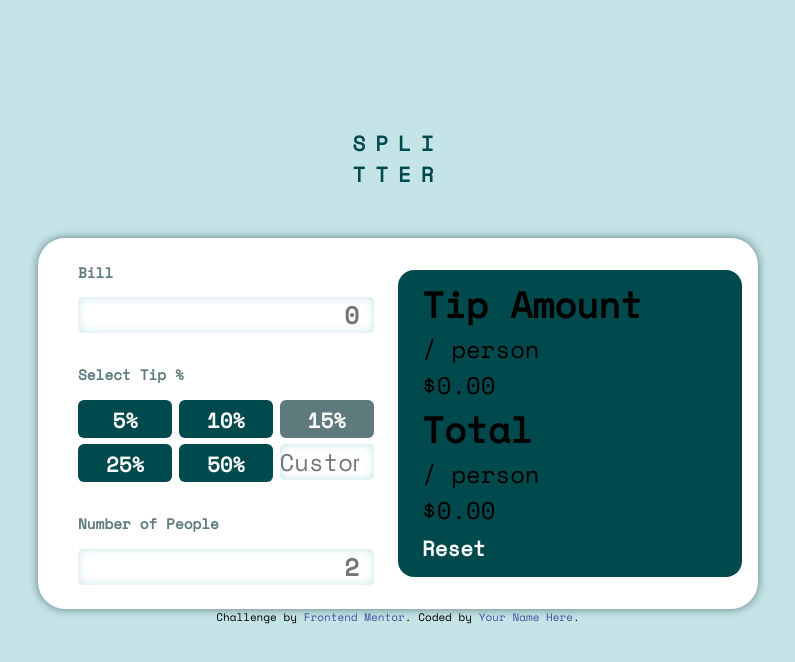
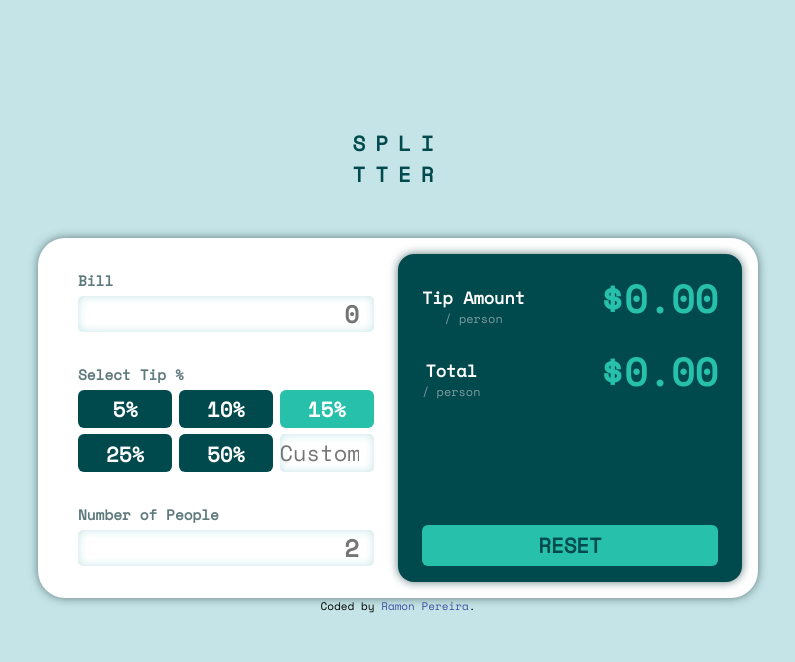
Before and after one commit to RamonAPereira/tip-calculator-app, a website: page index.html in a window 1280 px wide. Shown: the whole page, without its empty margins (242-1037 px from the left). Drawn offline with nearby package versions, Linux system fonts and the light colour scheme.

Commit message:
desktop final

```diff
--- a/index.html
+++ b/index.html
@@ -21,7 +21,7 @@
         <p class="content-container__input-title">Bill</p>
         <input class="content-container__input" type="number" name="bill" placeholder="0">
       </label>
-      <label class="label" for="tip">
+      <label class="label label--margin" for="tip">
         <p class="content-container__input-title">Select Tip %</p>
         <div class="button-grid">
           <button class="button">5%</button>
@@ -56,14 +56,14 @@
           <span class="result__calc">$0.00</span>
         </div>
       </div>
-      <button class="button">Reset</button>
+      <button class="button button--large">Reset</button>
     </div>
   </div>
 
 
   <div class="attribution">
-    Challenge by <a href="https://www.frontendmentor.io?ref=challenge" target="_blank">Frontend Mentor</a>.
-    Coded by <a href="#">Your Name Here</a>.
+    <!--Challenge by <a href="https://www.frontendmentor.io?ref=challenge" target="_blank">Frontend Mentor</a>.-->
+    Coded by <a href="#">Ramon Pereira</a>.
   </div>
 
 </body>
--- a/scss/_config.scss
+++ b/scss/_config.scss
@@ -8,6 +8,7 @@ $primary-color: hsl(183, 100%, 15%);
 
 //neutral
 
+$cyan: hsl(172, 67%, 45%);
 $darker-grayish-cyan: hsl(186, 14%, 43%);
 $dark-grayish-cyan: hsl(184, 14%, 56%);
 $lighter-grayish-cyan: hsl(185, 41%, 84%);
--- a/scss/main.scss
+++ b/scss/main.scss
@@ -33,20 +33,18 @@
   align-items: flex-start;
   width: 50%;
   border-radius: 1rem;
-  padding: 0.5rem 1.5rem;
+  padding: 1rem 1.5rem;
 
   &--primary {
     background: $primary-color;
+    box-shadow: 0px 0px 10px $darker-grayish-cyan;
   }
 
   &__input-title {
     font-size: 0.9rem;
     font-weight: bold;
     color: $darker-grayish-cyan;
-    margin-bottom: 0.9rem;
-  }
-  &:nth-child(2) {
-    margin: 1rem 0;
+    margin-bottom: 0.3rem;
   }
 
   &__input {
@@ -62,6 +60,9 @@
 
     &--thin {
       font-weight: lighter;
+      font-size: 1.38rem;
+      text-align: center;
+      min-height: 100%;
     }
 
     &:hover {
@@ -85,6 +86,11 @@
 
 .label {
   width: 100%;
+
+  &--margin {
+    margin: 2rem 0;
+    //background: red;
+  }
 }
 
 .button {
@@ -107,7 +113,45 @@
   }
 
   &--light {
-    background-color: $darker-grayish-cyan;
+    background-color: $cyan;
+  }
+
+  &--large {
+    background: $cyan;
+    min-width: 100%;
+    text-transform: uppercase;
+    color: $primary-color;
+  }
+}
+
+//results
+.result {
+  width: 100%;
+  &__calc {
+    font-size: 2.4rem;
+    color: $cyan;
+    font-weight: bold;
+  }
+}
+
+.result-container {
+  display: flex;
+  justify-content: space-between;
+  align-items: flex-end;
+  width: 100%;
+  margin: 0 0 1rem 0;
+  text-align: center;
+}
+
+.description {
+  &__title {
+    font-size: 1.053rem;
+    color: $white;
+  }
+
+  &__subtitle {
+    font-size: 0.747rem;
+    color: $dark-grayish-cyan;
   }
 }
 
```
Also changed, not shown: dist/css/main.css.
